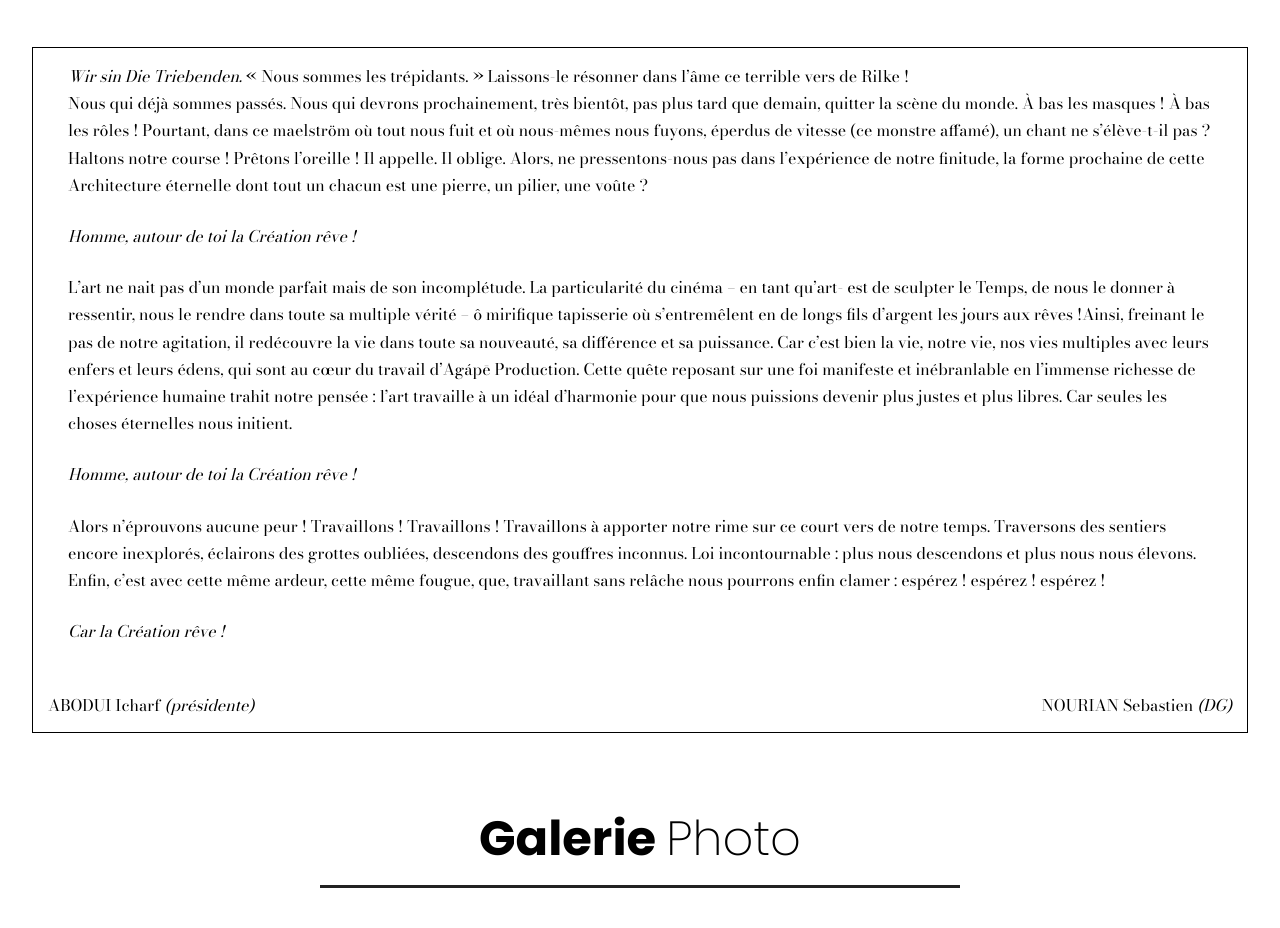
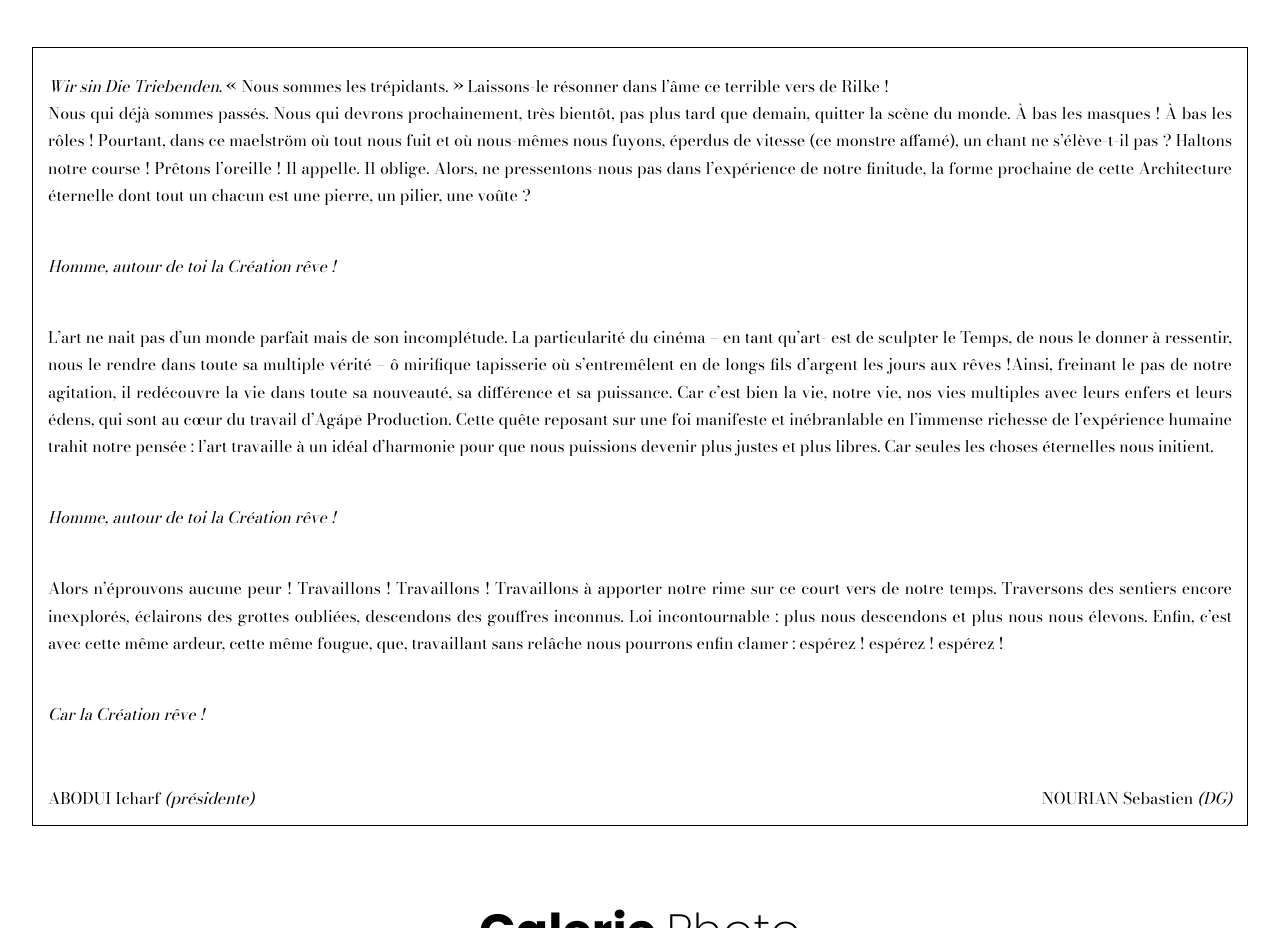
Before and after one commit to antcamarasa/agape-v3, a plain HTML site: page index.html in a window 1280 px wide. Shown: the part 1145-2073 px from the top of the page. Drawn offline with nearby package versions, Linux system fonts and the light colour scheme.

Commit message:
text-justify

```diff
--- a/citation.css
+++ b/citation.css
@@ -21,10 +21,10 @@
 }
 
 .citation-txt-3{
-  margin: 0 20px;
+  margin: 10px 0px;
   line-height: 1.7em;
   font-size: 1rem;
-  text-align: start;
+  text-align: justify;
 }
 
 
```
